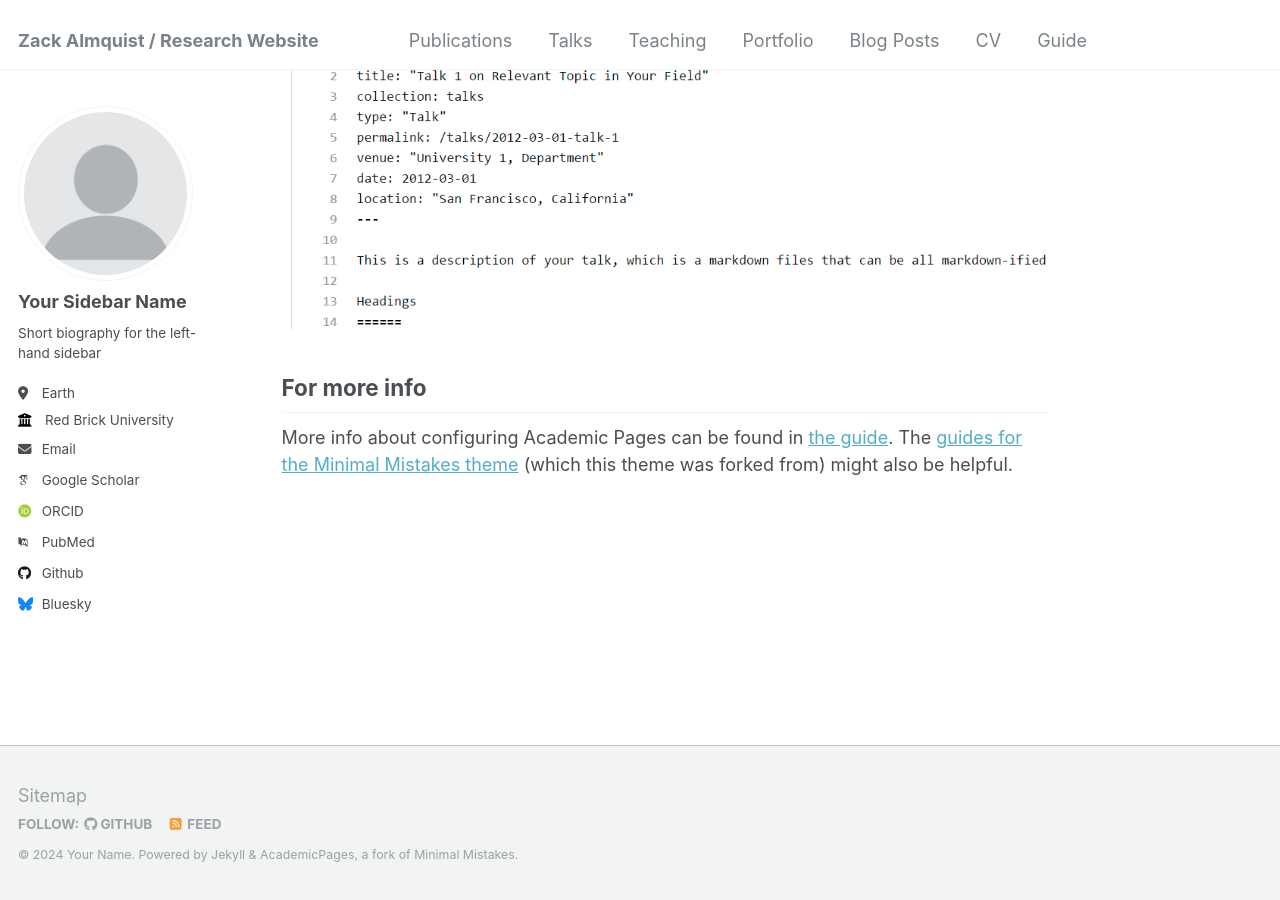
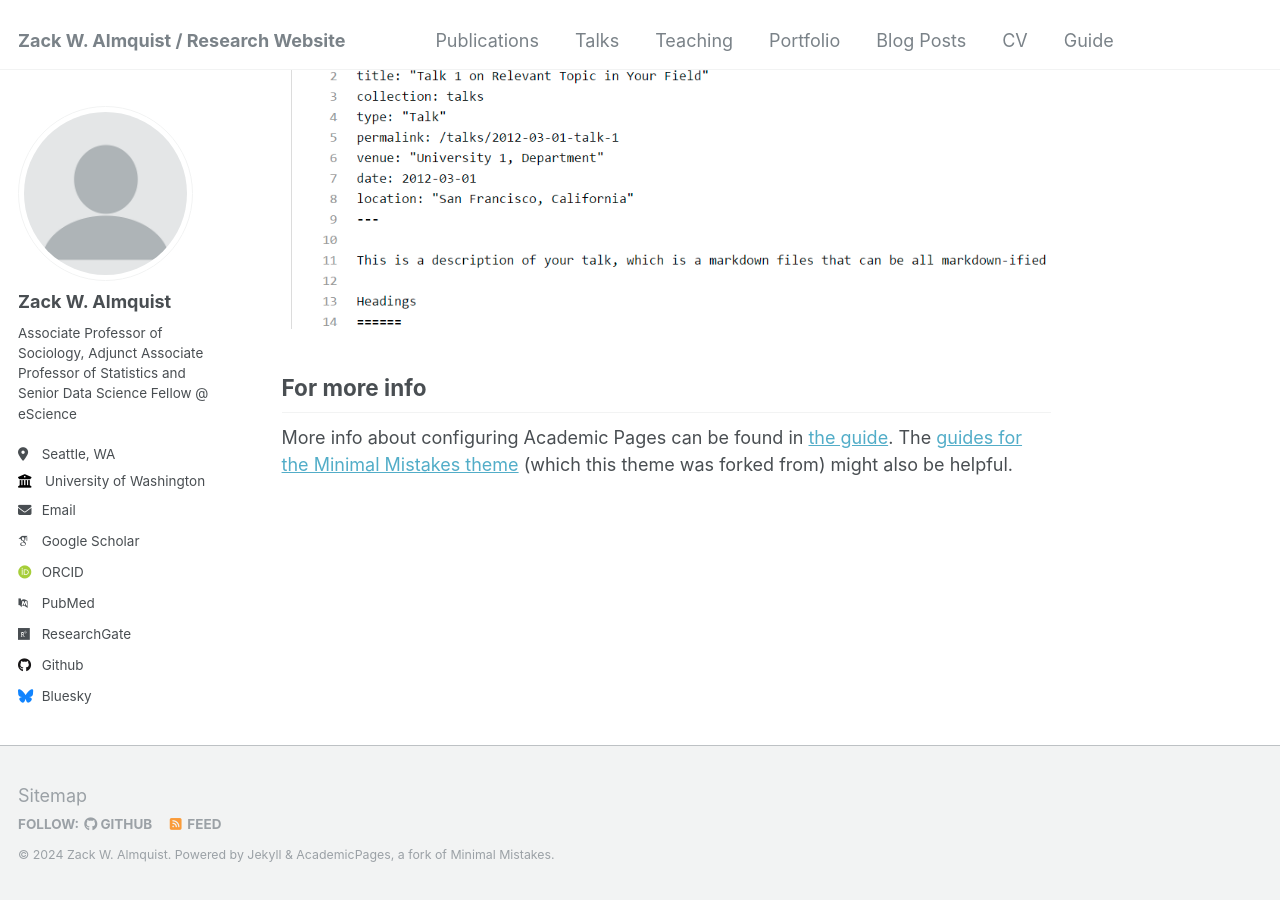
Before and after one commit to zalmquist/zalmquist.github.io, a Jekyll site: the page built from _pages/about.md, in a window 1280 px wide and 900 px high, scrolled down 2660 px. Built offline with Jekyll 4.4.1, drawn with Linux system fonts in a browser that asks for light colours; some web fonts are replaced.

Commit message:
Update _config.yml

```diff
--- a/_config.yml
+++ b/_config.yml
@@ -8,10 +8,10 @@
 
 # Basic Site Settings
 locale                   : "en-US"
-title                    : "Zack Almquist / Research Website"
+title                    : "Zack W. Almquist / Research Website"
 title_separator          : "-"
-name                     : &name "Your Name"
-description              : &description "personal description"
+name                     : &name "Zack W. Almquist"
+description              : &description "Research webpage for Zack W. Almquist at the University of Washington."
 url                      : https://zalmquist.github.io # the base hostname & protocol for your site e.g. "https://mmistakes.github.io"
 baseurl                  : "" # the subpath of your site, e.g. "/blog"
 repository               : "zalmquist/zalmquist.github.io"
@@ -22,33 +22,29 @@ repository               : "zalmquist/zalmquist.github.io"
 author:
   # Biographic information
   avatar           : "profile.png"
-  name             : "Your Sidebar Name"
+  name             : "Zack W. Almquist"
   pronouns         : # example: "she/her"
-  bio              : "Short biography for the left-hand sidebar"
-  location         : "Earth"
-  employer         : "Red Brick University"
+  bio              : "Associate Professor of Sociology, Adjunct Associate Professor of Statistics and Senior Data Science Fellow @ eScience"
+  location         : "Seattle, WA"
+  employer         : "University of Washington"
   uri              : # URL
-  email            : "none@example.org"
+  email            : "zalmquist@uw.edu"
 
   # Academic websites
   arxiv            : # URL - Update with the correct link to your profile
-  googlescholar    : "https://scholar.google.com/citations?user=PS_CX0AAAAAJ"
+  googlescholar    : "https://scholar.google.com/citations?user=mbb7bD4AAAAJ"
   impactstory      : # URL
-  orcid            : "http://orcid.org/yourorcidurl"
+  orcid            : "https://orcid.org/0000-0002-1967-123X"
   semantic         : # URL
-  pubmed           : "https://www.ncbi.nlm.nih.gov/pubmed/?term=john+snow"
-  researchgate     : # URL
+  pubmed           : "https://www.ncbi.nlm.nih.gov/pubmed/?term=zack+almquist"
+  researchgate     : "https://www.researchgate.net/profile/Zack-Almquist"# URL
 
   # Repositories and software development
-  bitbucket        : # Username - Update with your username on the site
-  codepen          : # Username
-  dribbble         : # Username
-  github           : "academicpages"
-  kaggle           : # Username
-  stackoverflow    : # User number or user number and name (i.e., use "1" or "1/jeff-atwood")
+  github           : "zalmquist"
+
 
   # Social media
-  bluesky          : "bsky.app" # Replace this with you Bluesky username
+  bluesky          : "zalmquist" # Replace this with you Bluesky username
   facebook         : # Username
   flickr           : # Username
   foursquare       : # Username
```
